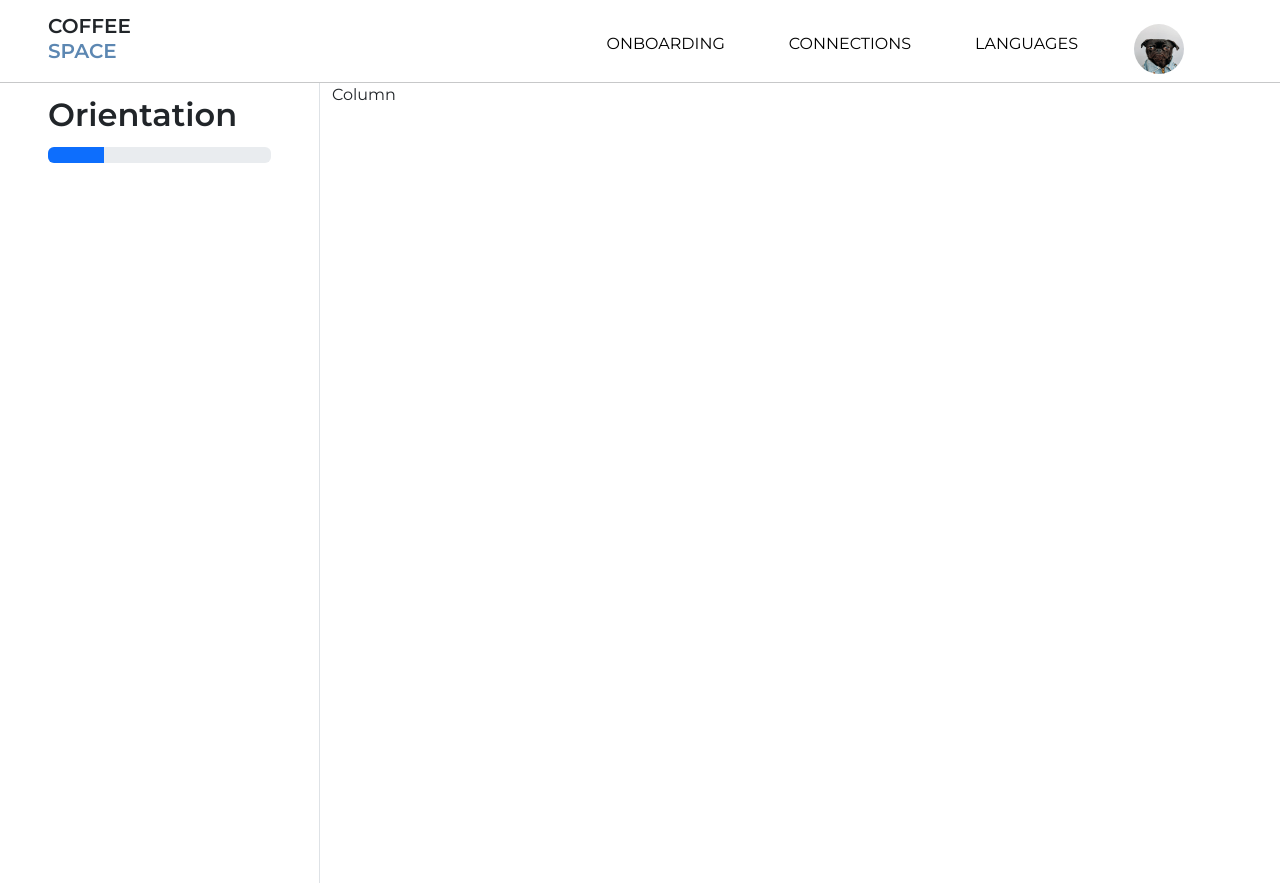
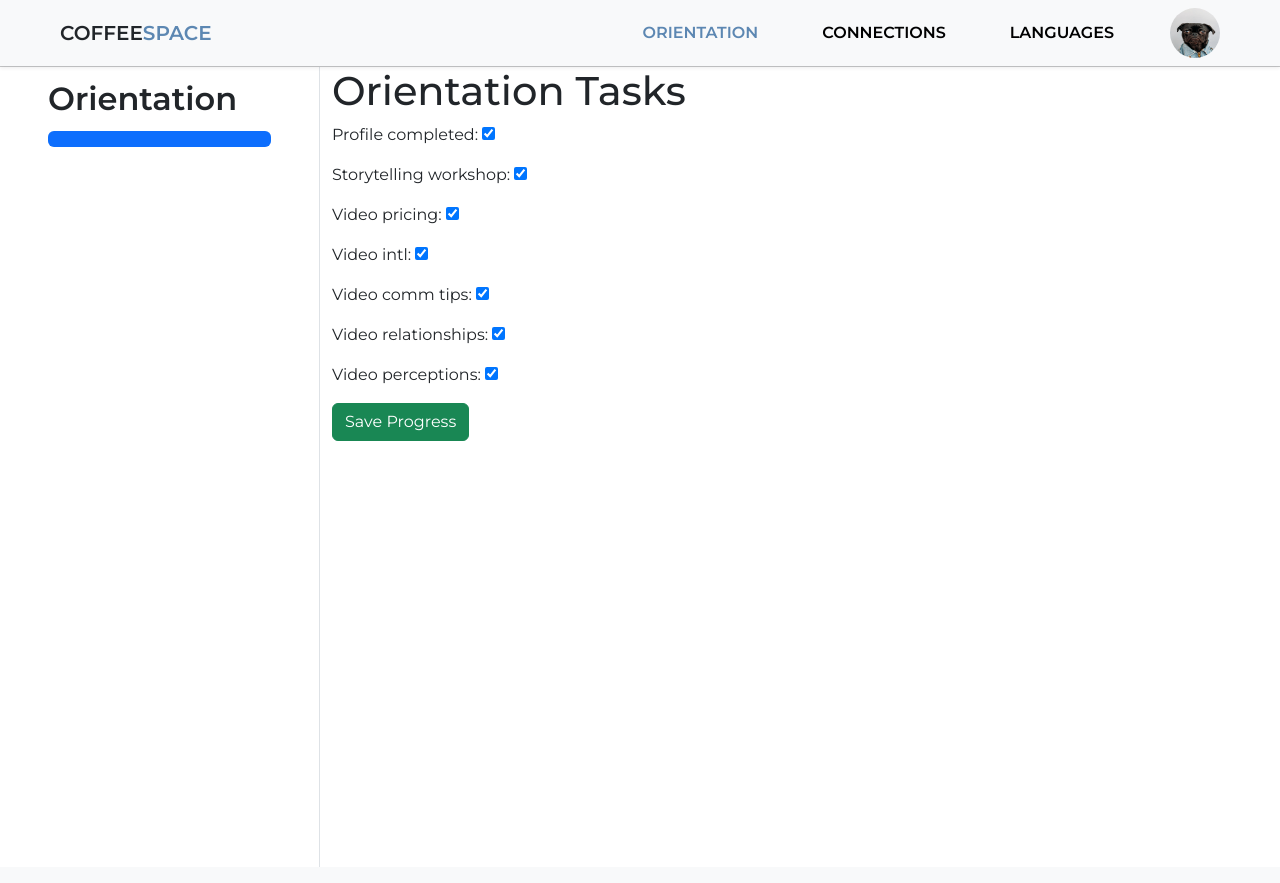
Before and after one commit to GBS-SpecialtyCoffee-Projects/RBF_platform, a Django app: page /farmer_orientation in a window 1280 px wide. Run offline with Django 4.2, Linux system fonts and the light colour scheme; a user stored in the database is signed in; tables that the repository leaves empty hold one stand-in row (values such as "Sample post"); some libraries are stand-ins or nearby versions.

Commit message:
orientation

```diff
--- a/base/models.py
+++ b/base/models.py
@@ -66,6 +66,14 @@ class Farmer(models.Model):
     affiliation = models.CharField(max_length=255, blank=False, null=True)
     created_at = models.DateTimeField(auto_now_add=True)
     updated_at = models.DateTimeField(auto_now=True)
+    profile_completed = models.BooleanField(default=False)
+    storytelling_workshop = models.BooleanField(default=False)
+    video_pricing = models.BooleanField(default=False)
+    video_intl = models.BooleanField(default=False)
+    video_comm_tips = models.BooleanField(default=False)
+    video_relationships = models.BooleanField(default=False)
+    video_perceptions = models.BooleanField(default=False)
+
 
     def __str__(self):
         return self.farm_name
--- a/base/templates/base/farmer_orientation.html
+++ b/base/templates/base/farmer_orientation.html
@@ -13,20 +13,17 @@
                     Orientation
                 </div>
                 <div class="progress">
-                    <div
-                        class="progress-bar bg-primary"
-                        role="progressbar"
-                        style="width: 25%;"
-                        aria-valuenow="25"
-                        aria-valuemin="0"
-                        aria-valuemax="100"
-                    >
-                    </div>
+                    <div class="progress-bar" role="progressbar" style="width: {{ progress_percentage }}%;" aria-valuenow="{{ progress_percentage }}" aria-valuemin="0" aria-valuemax="100"></div>
                 </div>
             </div>
 
         </div>
-        <div class="col">Column</div>
+        <div class="col"><h1>Orientation Tasks</h1>
+            <form method="post">
+                {% csrf_token %}
+                {{ form.as_p }}
+                <button type="submit" class="btn btn-success">Save Progress</button>
+            </form></div>
     </div>
 </div>
 
--- a/base/templates/base/profile_navbar.html
+++ b/base/templates/base/profile_navbar.html
@@ -1,35 +1,42 @@
 {% load static %}
-<nav class="navbar navbar-expand-lg navbar-dark" style="align-items: center;">
-    <div class="ms-5">
-        <div style="color: #212529; font-weight: 600; line-height: 20px;" class="navbar-brand p-0">COFFEE
-        </div>
-        <div style="color: #5C87B2; font-weight: 600;" class="navbar-brand p-0">SPACE</div>
+
+<head>
+  <meta charset="UTF-8">
+  <meta name="viewport" content="width=device-width, initial-scale=1.0">
+  <link rel="stylesheet" href="{% static 'styles/style.css' %}">
+  <title>Document</title>
+</head>
+
+<body>
+
+<nav class="profile-navbar navbar navbar-expand-lg navbar-dark bg-light shadow-sm" style="align-items: center;">
+    <div class="container-fluid">
+        <div class="navbar-brand d-flex align-items-center ms-5">
+            <div style="color: #212529; font-weight: 600; line-height: 20px;">COFFEE</div>
+            <p></p>
+            <div style="color: #5C87B2; font-weight: 600;">SPACE</div>
         </div>
 
-
-
-    <button class="navbar-toggler" type="button" data-toggle="collapse" data-target="#navbarNav" aria-controls="navbarNav" aria-expanded="false" aria-label="Toggle navigation">
+        <button class="navbar-toggler" type="button" data-bs-toggle="collapse" data-bs-target="#navbarNav" aria-controls="navbarNav" aria-expanded="false" aria-label="Toggle navigation">
           <span class="navbar-toggler-icon"></span>
         </button>
-    <div class="collapse navbar-collapse justify-content-end me-5 mt-3" id="navbarNav">
-      <ul class="navbar-nav ">
+        <div class="collapse navbar-collapse justify-content-end me-5" id="navbarNav">
+          <ul class="navbar-nav align-items-center">
             <li class="nav-item">
-          <a style="color:black;" class="nav-link me-5" href="#">ONBOARDING</a>
+              <a class="profile-navbar-item nav-link me-5 {% if request.path == '/farmer_orientation' %}active-link{% endif %}" href="{% url 'farmer_orientation' %}">ORIENTATION</a>
             </li>
             <li class="nav-item me-5">
-          <a style="color: black;" class="nav-link" href="#">CONNECTIONS</a>
+              <a class="profile-navbar-item nav-link" href="#">CONNECTIONS</a>
             </li>
-        <li class="nav-item me-5">
-            <a style="color: black;" class="nav-link" href="#">LANGUAGES</a>
+            <li class="nav-item me-5 profile-navbar-item">
+                <a class="profile-navbar-item nav-link" href="#">LANGUAGES</a>
             </li>
-        <li class="nav-item me-5">
-
+            <li class="nav-item profile-picture-navbar">
               <img class="rounded-circle" width="50px" height="50px" src="{% static 'img/charlesdeluvio-K4mSJ7kc0As-unsplash.jpg' %}" alt="">
-
             </li>
-
-
           </ul>
+        </div>
     </div>
 </nav>
 <hr class="m-0">
+</body>
--- a/base/views/farmer.py
+++ b/base/views/farmer.py
@@ -1,5 +1,5 @@
 from django.shortcuts import render, redirect,get_object_or_404
-from base.views.forms import FarmerPhotoForm, RoasterForm, RoasterPhotoForm, FarmerProfileForm, RoasterProfileForm
+from base.views.forms import FarmerPhotoForm, RoasterForm, RoasterPhotoForm, FarmerProfileForm, RoasterProfileForm, OrientationTasksForm
 from base.models import Roaster, MeetingRequest, Farmer,FarmerPhoto
 from django.contrib import messages
 
@@ -64,4 +64,48 @@ def language_select(request):
     return render(request, 'base/language_select.html')
 
 def farmer_orientation(request):
-    return render(request, 'base/farmer_orientation.html')
+    if request.user.group != 'farmer':
+        return redirect('roaster_dashboard')
+    farmer = request.user.farmer_profile
+
+    tasks_completed = [
+        farmer.profile_completed,
+        farmer.storytelling_workshop,
+        farmer.video_pricing,
+        farmer.video_intl,
+        farmer.video_comm_tips,
+        farmer.video_relationships,
+        farmer.video_perceptions,
+    ]
+    # Calculate the percentage of tasks completed
+    completed_count = sum(tasks_completed)
+    total_tasks = len(tasks_completed)
+    progress_percentage = (completed_count / total_tasks) * 100
+
+
+    if request.method == 'POST':
+        form = OrientationTasksForm(request.POST, instance=farmer)
+        if form.is_valid():
+            form.save()
+
+            tasks_completed = [
+                farmer.profile_completed,
+                farmer.storytelling_workshop,
+                farmer.video_pricing,
+                farmer.video_intl,
+                farmer.video_comm_tips,
+                farmer.video_relationships,
+                farmer.video_perceptions,
+            ]
+            completed_count = sum(tasks_completed)
+            progress_percentage = (completed_count / total_tasks) * 100
+
+            return redirect('farmer_dashboard')
+    else:
+        form = OrientationTasksForm(instance=farmer)
+
+    context = {
+        'form': form,
+        'progress_percentage': progress_percentage,
+    }
+    return render(request, 'base/farmer_orientation.html', context)
--- a/base/views/forms.py
+++ b/base/views/forms.py
@@ -169,3 +169,23 @@ class RoasterProfileForm(forms.ModelForm):
             'origins_interested': forms.TextInput(attrs={'class': 'form-control'}),
             'coffee_types_interested': forms.TextInput(attrs={'class': 'form-control'}),
         }
+
+class OrientationTasksForm(forms.ModelForm):
+    class Meta:
+        model = Farmer
+        fields = ['profile_completed',
+                  'storytelling_workshop',
+                  'video_pricing',
+                  'video_intl',
+                  'video_comm_tips',
+                  'video_relationships',
+                  'video_perceptions']
+        widgets = {
+            'profile_completed': forms.CheckboxInput(),
+            'storytelling_workshop': forms.CheckboxInput(),
+            'video_pricing': forms.CheckboxInput(),
+            'video_intl': forms.CheckboxInput(),
+            'video_comm_tips': forms.CheckboxInput(),
+            'video_relationships': forms.CheckboxInput(),
+            'video_perceptions': forms.CheckboxInput(),
+        }
--- a/static/styles/style.css
+++ b/static/styles/style.css
@@ -39,6 +39,21 @@
 
 }
 
+.profile-navbar-item{
+    font-weight: 600;
+    color: black;
+}
+
+.profile-navbar-item:hover{
+    font-weight: 600;
+    color: #5C87B2;
+}
+
+.active-link {
+    color: #5C87B2; /* Bootstrap default blue color */
+}
+
+
 /* body{
     height: 100vh;
     background: url('/static/img/pablo-merchan-montes-SCbq6uKCyMY-unsplash.jpg') no-repeat center center fixed;
```
Also changed, not shown: base/templates/base/farmer_dashboard.html (+6 -5 lines), base/migrations/0007_farmer_profile_completed_and_more.py (added). Lines whose indentation alone changed are shown as unchanged.
